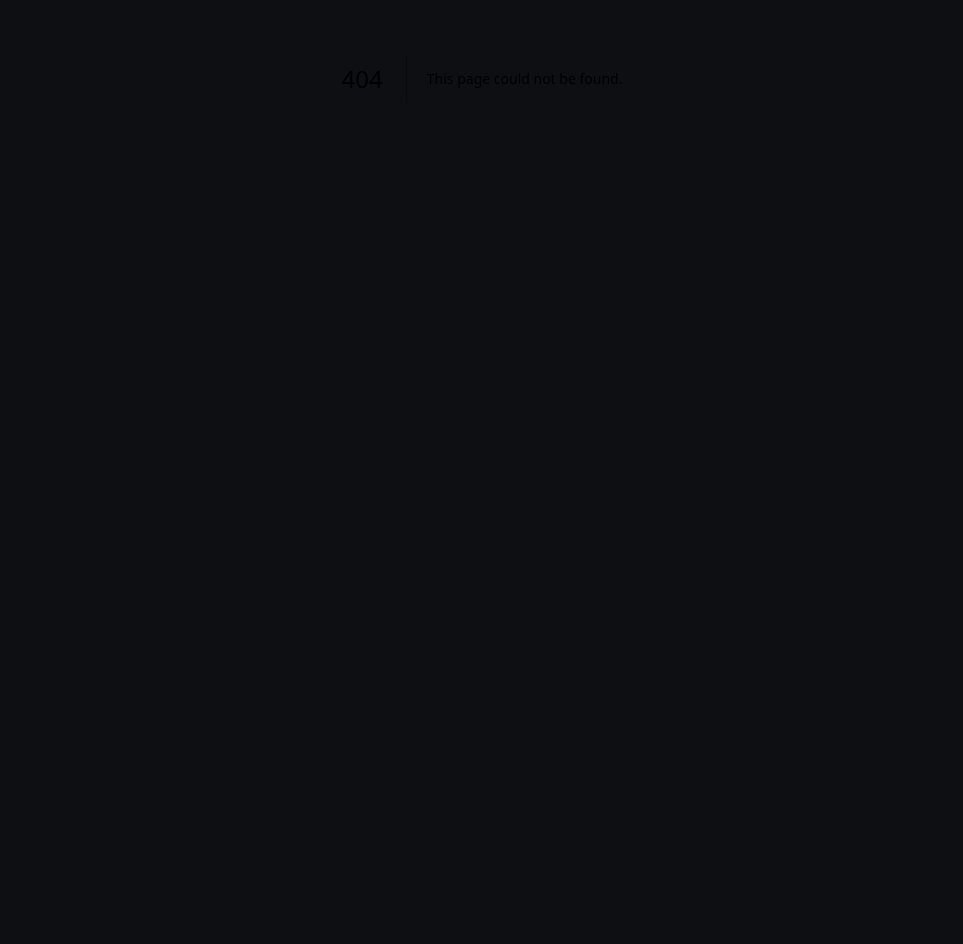
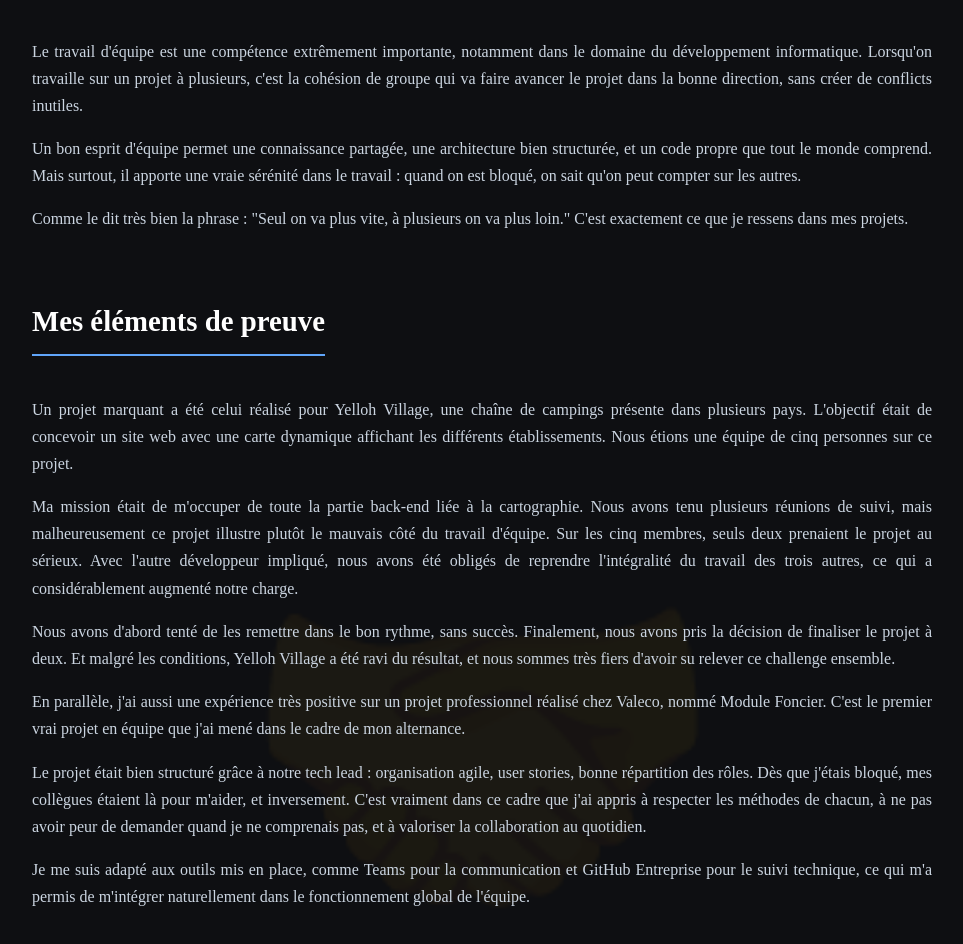
Before and after one commit to Esteban-Mo/portfolio-last, a Next.js app: page /skills/teamwork in a window 1280 px wide. Before the commit this address had no page. Shown: the part 322-1266 px from the top of the page, without its empty margins (158-1121 px from the left). Before the commit the page ends 800 px from the top, so only its background shows below. Built offline with nearby package versions, Linux system fonts and the light colour scheme.

Commit message:
Add Teamwork skill page with detailed content and styles; include new CSS module for layout and background emoji support, enhancing the skills section with a dedicated link.

```diff
--- a/src/app/page.tsx
+++ b/src/app/page.tsx
@@ -47,7 +47,7 @@ const humanSkillsData = [
   { title: "Autonomie", description: "Capacité à travailler de manière indépendante et à prendre des initiatives.", emoji: "💡"},
   { title: "Communication", description: "Aptitude à échanger clairement des informations et à collaborer efficacement.", emoji: "🗣️"},
   { title: "Organisation", description: "Faculté de structurer le travail, de gérer les priorités et de respecter les délais.", emoji: "📅"},
-  { title: "Travail d'équipe", description: "Disposition à coopérer avec les autres pour atteindre des objectifs communs.", emoji: "🤝"},
+  { title: "Travail d'équipe", description: "Disposition à coopérer avec les autres pour atteindre des objectifs communs.", emoji: "🤝", link: "/skills/teamwork"},
   { title: "Méthode Agile", description: "Adaptabilité aux changements et application des principes agiles (Scrum).", emoji: "🔄", link: "/skills/agile"}
 ];
 
--- /dev/null
+++ b/src/app/skills/teamwork/page.module.css
@@ -0,0 +1,62 @@
+.container {
+  max-width: 900px; /* Content width */
+  margin: 0 auto; /* Center content */
+  padding: 3rem 1rem 6rem; /* Top, horizontal, bottom padding */
+  color: #e2e8f0; /* Default text color (slate-200) */
+  line-height: 1.7;
+  position: relative; /* Needed for absolute positioning of child */
+  overflow: hidden; /* Hide potential overflow from large emoji */
+  z-index: 1; /* Ensure container itself has z-index if needed */
+}
+
+.backgroundEmoji {
+  position: absolute;
+  top: 50%;
+  left: 50%;
+  transform: translate(-50%, -50%);
+  font-size: 25rem; /* Very large font size */
+  color: #fff; /* Base color for emoji */
+  opacity: 0.05; /* Very subtle opacity */
+  z-index: -1; /* Behind the content */
+  pointer-events: none; /* Non-interactive */
+  user-select: none; /* Prevent text selection */
+}
+
+.mainTitle {
+  font-size: clamp(2.5rem, 6vw, 3.5rem); /* Responsive title size */
+  color: #fff;
+  text-align: center;
+  margin-bottom: 3rem;
+  font-weight: 700;
+}
+
+.section {
+  margin-bottom: 2.5rem; /* Space between sections */
+}
+
+.sectionTitle {
+  font-size: 1.8rem;
+  color: #fff;
+  font-weight: 600;
+  margin-bottom: 1.5rem;
+  padding-bottom: 0.5rem;
+  border-bottom: 2px solid #60A5FA; /* Underline like homepage titles */
+  display: inline-block; /* Make underline fit content */
+}
+
+.section p {
+  margin-bottom: 1rem;
+  color: #cbd5e1; /* Lighter text (slate-300) */
+  text-align: justify;
+}
+
+.list {
+  list-style: disc; /* Standard bullet points */
+  padding-left: 2rem; /* Indentation */
+  margin-top: 1rem;
+  margin-bottom: 1rem;
+}
+
+.list li {
+  margin-bottom: 0.5rem;
+}
--- /dev/null
+++ b/src/app/skills/teamwork/page.tsx
@@ -0,0 +1,75 @@
+import styles from './page.module.css'; // Reuse the same CSS module structure
+
+export default function TeamworkSkillPage() {
+  return (
+    <div className={styles.container}>
+      <div className={styles.backgroundEmoji}>🤝</div> {/* Background Emoji */}
+
+      <h1 className={styles.mainTitle}>Compétence : Travail d'équipe</h1>
+
+      <section className={styles.section}>
+        <h2 className={styles.sectionTitle}>Ma définition</h2>
+        <p>
+          Le travail d'équipe est une compétence extrêmement importante, notamment dans le domaine du développement informatique. Lorsqu'on travaille sur un projet à plusieurs, c'est la cohésion de groupe qui va faire avancer le projet dans la bonne direction, sans créer de conflicts inutiles.
+        </p>
+        <p>
+          Un bon esprit d'équipe permet une connaissance partagée, une architecture bien structurée, et un code propre que tout le monde comprend. Mais surtout, il apporte une vraie sérénité dans le travail : quand on est bloqué, on sait qu'on peut compter sur les autres.
+        </p>
+        <p>
+          Comme le dit très bien la phrase : "Seul on va plus vite, à plusieurs on va plus loin." C'est exactement ce que je ressens dans mes projets.
+        </p>
+      </section>
+
+      <section className={styles.section}>
+        <h2 className={styles.sectionTitle}>Mes éléments de preuve</h2>
+        <p>
+          Un projet marquant a été celui réalisé pour Yelloh Village, une chaîne de campings présente dans plusieurs pays. L'objectif était de concevoir un site web avec une carte dynamique affichant les différents établissements. Nous étions une équipe de cinq personnes sur ce projet.
+        </p>
+        <p>
+          Ma mission était de m'occuper de toute la partie back-end liée à la cartographie. Nous avons tenu plusieurs réunions de suivi, mais malheureusement ce projet illustre plutôt le mauvais côté du travail d'équipe. Sur les cinq membres, seuls deux prenaient le projet au sérieux. Avec l'autre développeur impliqué, nous avons été obligés de reprendre l'intégralité du travail des trois autres, ce qui a considérablement augmenté notre charge.
+        </p>
+        <p>
+          Nous avons d'abord tenté de les remettre dans le bon rythme, sans succès. Finalement, nous avons pris la décision de finaliser le projet à deux. Et malgré les conditions, Yelloh Village a été ravi du résultat, et nous sommes très fiers d'avoir su relever ce challenge ensemble.
+        </p>
+        <p>
+          En parallèle, j'ai aussi une expérience très positive sur un projet professionnel réalisé chez Valeco, nommé Module Foncier. C'est le premier vrai projet en équipe que j'ai mené dans le cadre de mon alternance.
+        </p>
+        <p>
+          Le projet était bien structuré grâce à notre tech lead : organisation agile, user stories, bonne répartition des rôles. Dès que j'étais bloqué, mes collègues étaient là pour m'aider, et inversement. C'est vraiment dans ce cadre que j'ai appris à respecter les méthodes de chacun, à ne pas avoir peur de demander quand je ne comprenais pas, et à valoriser la collaboration au quotidien.
+        </p>
+        <p>
+          Je me suis adapté aux outils mis en place, comme Teams pour la communication et GitHub Entreprise pour le suivi technique, ce qui m'a permis de m'intégrer naturellement dans le fonctionnement global de l'équipe.
+        </p>
+      </section>
+
+      <section className={styles.section}>
+        <h2 className={styles.sectionTitle}>Mon autocritique</h2>
+        <p>
+          Je dirais que j'ai aujourd'hui un bon niveau en travail d'équipe, même si c'est une compétence qui reste améliorable en continu. Je n'ai aucuns problèmes à demander de l'aide quand j'en ai besoin, ou à en proposer aux autres.
+        </p>
+        <p>
+          Je pense que ma bienveillance et ma capacité d'écoute sont de vrais atouts dans les dynamiques d'équipe. J'aime apprendre des autres, et j'essaie toujours de garder un état d'esprit positif et constructif.
+        </p>
+        <p>
+          Un point que je peux encore améliorer serait de faire plus de propositions, de prendre davantage le temps d'examiner le code des autres, et de m'impliquer plus activement dans les décisions techniques de groupe.
+        </p>
+        <p>
+          Le travail d'équipe est quelque chose d'assez naturel chez moi, mais que j'ai affiné et renforcé avec l'expérience.
+        </p>
+      </section>
+
+      <section className={styles.section}>
+        <h2 className={styles.sectionTitle}>Mon évolution dans cette compétence</h2>
+        <p>
+          En tant que futur Tech Lead, la gestion du travail d'équipe sera une part centrale de mon métier. Il faudra que je sache coordonner, accompagner, déléguer, et surtout fédérer une équipe autour de projets communs. C'est une des compétences les plus importantes à ce niveau de responsabilités.
+        </p>
+        <p>
+          Pour progresser, je vais continuer à travailler sur des projets d'équipe, à faire du pair programming, et à prendre plus de responsabilités sur certains sujets pour approfondir ma posture de collaborateur, voire de leader technique à terme.
+        </p>
+        <p>
+          Ce sont ces expériences accumulées qui me permettront de construire ma manière de fonctionner en équipe et d'être prêt pour les futures responsabilités que j'ambitionne.
+        </p>
+      </section>
+    </div>
+  );
+}
```
